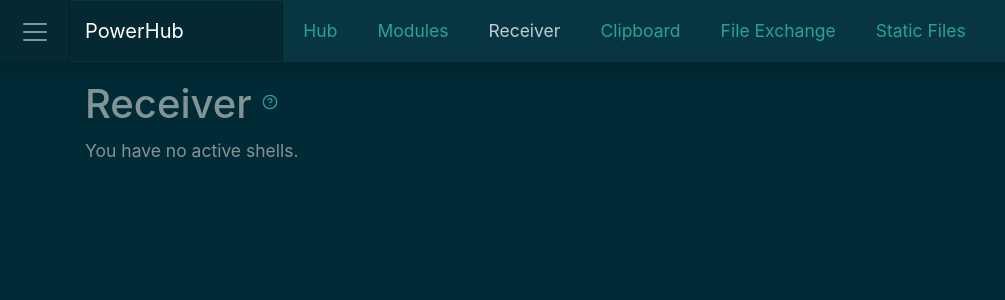
After one commit to AdrianVollmer/PowerHub, a Python web app: template powerhub/templates/html/receiver.html in a window 1280 px wide. The commit adds this page. Shown: the top 300 px of the page, without its empty margins (0-1005 px from the left). Run offline with Jinja, Linux system fonts and the light colour scheme; the template is opened without the code that fills it, so the values that code supplies are empty.

Commit message:
Add receiver html scaffolding

```diff
--- a/powerhub/templates/helpstrings.jinja2
+++ b/powerhub/templates/helpstrings.jinja2
@@ -26,6 +26,9 @@
 and download files via HTTP. Think Droopy. The files are in your workspace
 directory (<code>$XDG_DATA_HOME/powerhub/workspace/upload/</code> by default)." %}
 
+{% set receiver_main = "This is the receiver. It shows you active reverse
+shells created by executing <code>Invoke-ReverseShell</code> and lets you interact with them." %}
+
 {% set clipboard_main = "This is the Clipboard. It's for transfering small
 code snippets, passwords, hashes, and so forth. You can also configure the
 launcher to automatically execute contents of a particular clipboard entry." %}
--- a/powerhub/templates/html/index.html
+++ b/powerhub/templates/html/index.html
@@ -62,6 +62,10 @@
          href="/modules">Modules</a>
     </li>
     <li class="nav-item">
+      <a class="nav-link {% block receiver_active %}{% endblock %}"
+         href="/receiver">Receiver</a>
+    </li>
+    <li class="nav-item">
       <a class="nav-link {% block clipboard_active %}{% endblock %}"
          href="/clipboard">Clipboard</a>
     </li>
--- /dev/null
+++ b/powerhub/templates/html/receiver.html
@@ -0,0 +1,16 @@
+{% extends "html/index.html" %}
+{% block receiver_active %}active{% endblock %}
+{% block content %}
+<p id='mainp'>
+<h2>Receiver {{macros.inline_help(help.receiver_main)}}
+</h2>
+
+{% if shells %}
+{% for s in shells %}
+    <p>{{s.src}}, {{s.id}}</p>
+{% endfor %}
+{% else %}
+<div>You have no active shells.</div>
+{% endif %}
+
+{% endblock %}
```
Also changed, not shown: powerhub/flask.py (+12 -0 lines).
